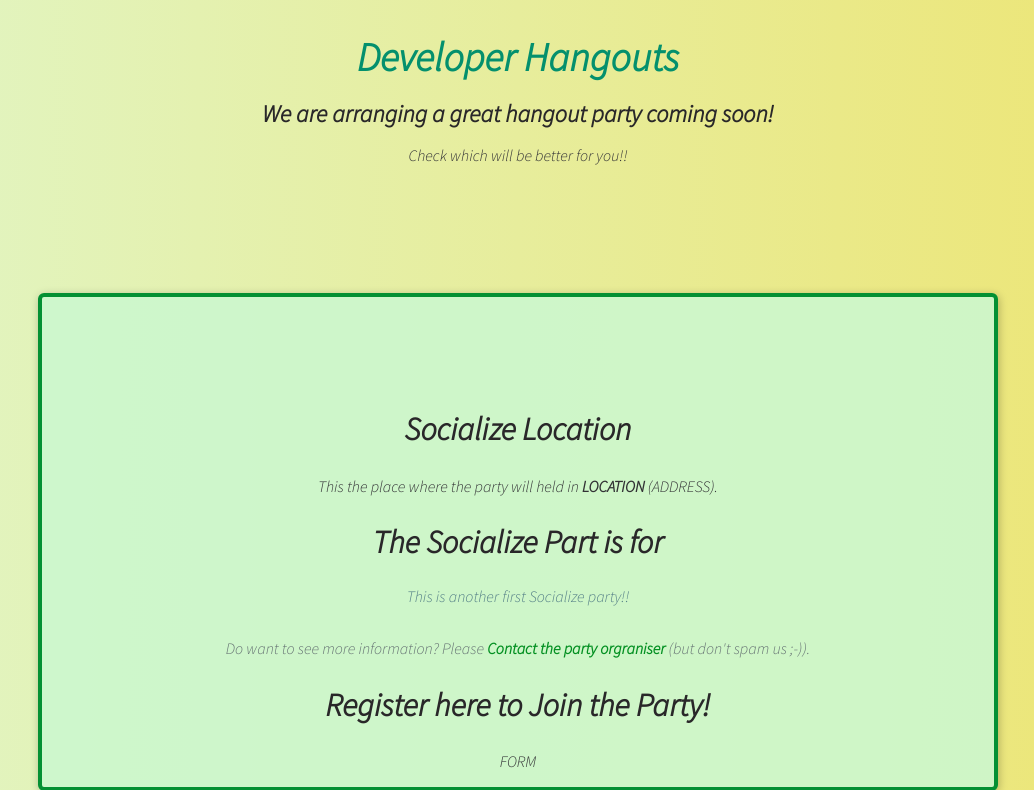
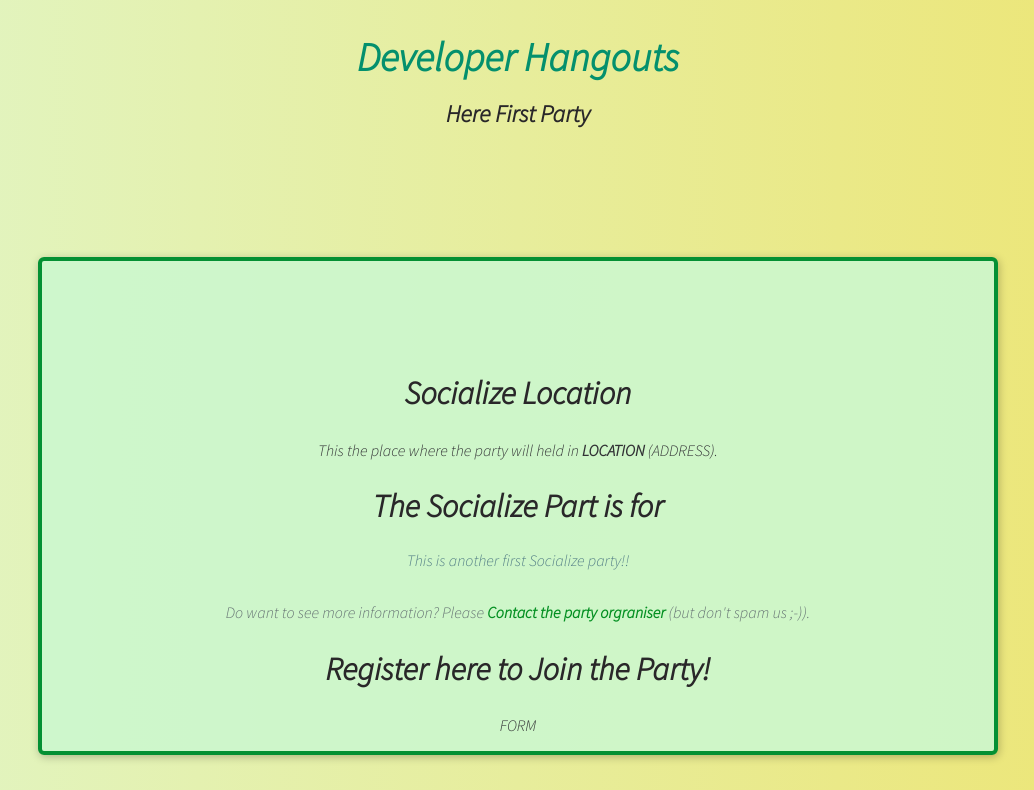
Before and after one commit to codershona/project_event_management_system, a Django app: page /socialize/1 in a window 1280 px wide. Shown: the top 790 px of the page, without its empty margins (122-1156 px from the left). Run offline with Django 3.2, Linux system fonts and the light colour scheme.

Commit message:
using base in both socialize details and index file templates inheritance 3

```diff
--- a/socialize/templates/socialize/socializes-details.html
+++ b/socialize/templates/socialize/socializes-details.html
@@ -1,5 +1,4 @@
 {% extends 'socialize/bases/bases.html' %}
-
 
 {% load static %}
 
@@ -10,11 +9,7 @@
 {% endblock %}
 
 {% block main_headings %}
-We are arranging a great hangout party coming soon!
-{% endblock %}
-
-{% block header_contents %}
-<p>Check which will be better for you!!</p>
+{{ socialize_title }}
 {% endblock %}
 
 {% block body %}
```
